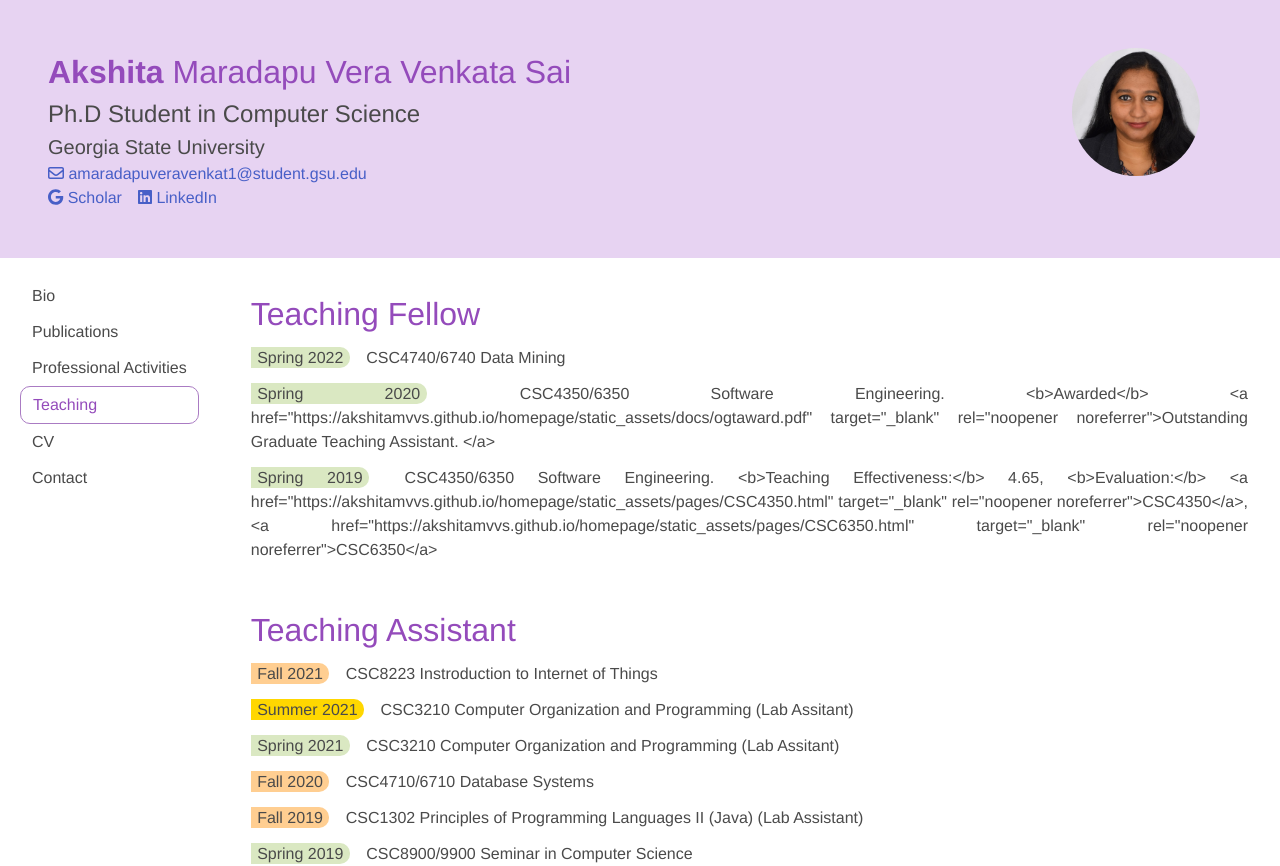
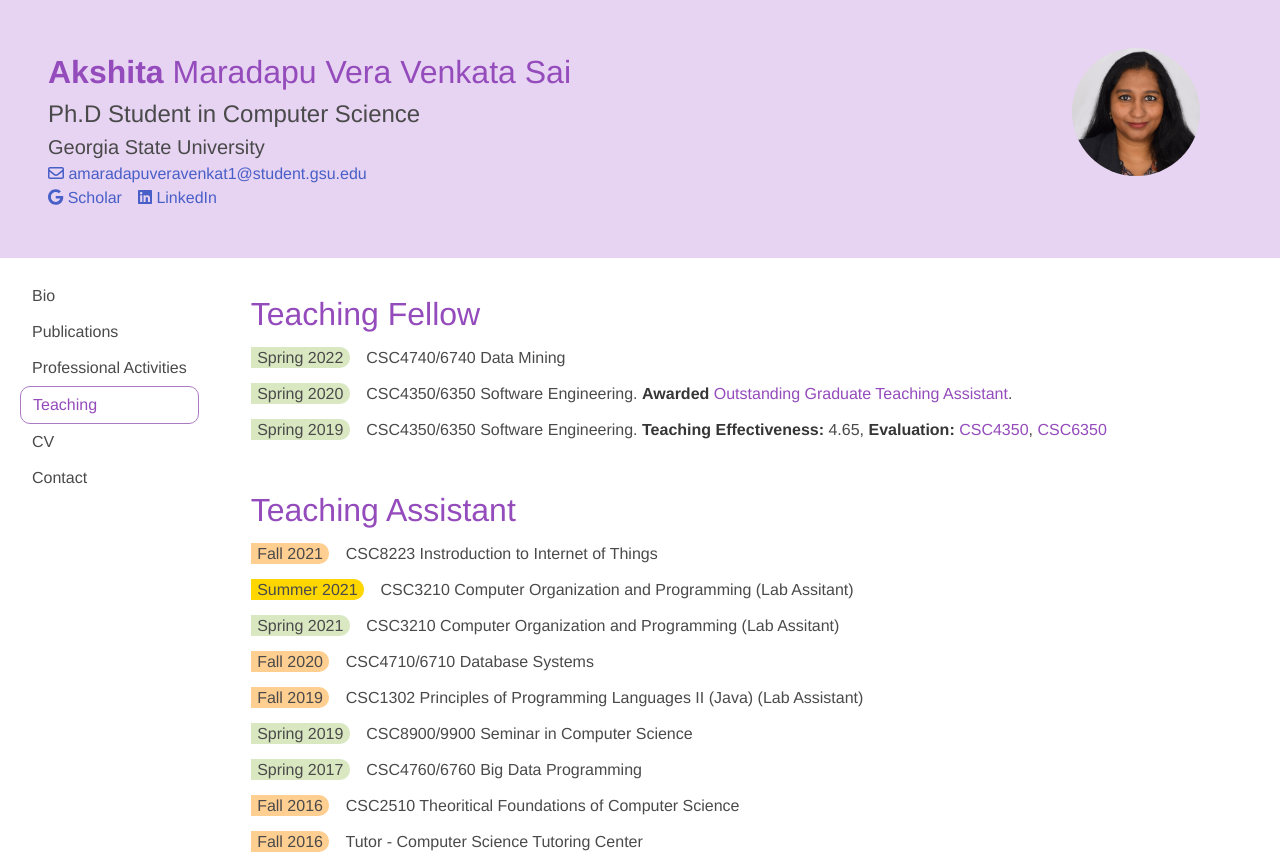
Before and after one commit to Akshitamvvs/homepage, a Next.js app: page /teaching in a window 1280 px wide. Shown: the top 866 px of the page. Built offline with nearby package versions, Linux system fonts and the light colour scheme.

Commit message:
handling static resources

```diff
--- a/components/LineItem.js
+++ b/components/LineItem.js
@@ -1,5 +1,32 @@
+import Markdown from "markdown-to-jsx";
+
+function parseMarkdown(md_text) {
+  // Parses a markown text and returns React JSX.
+  let html_text = (
+    <Markdown
+      options={{
+        overrides: {
+          a: {
+            props: {
+              target: "_blank",
+              rel: "noopener noreferrer",
+            },
+          },
+        },
+      }}
+    >
+      {md_text}
+    </Markdown>
+  );
+  return html_text;
+}
+
 export function LineItem({ item }) {
-  const { date, title, ext } = item;
+  const { date, title, extra } = item;
+  let extra_content;
+  if (extra) {
+    extra_content = parseMarkdown(extra);
+  }
 
   const season_class = (date) => {
     if (date.match(/present/i)) {
@@ -18,7 +45,7 @@ export function LineItem({ item }) {
     <li className="line-item">
       <p>
         <span className={`tag-label ${season_class(date)}`}>{date}</span>{" "}
-        {title} {ext !== undefined ? ext : ""}
+        {title} {extra_content}
       </p>
     </li>
   );
--- a/package.json
+++ b/package.json
@@ -15,6 +15,7 @@
     "@fortawesome/free-solid-svg-icons": "^6.1.1",
     "@fortawesome/react-fontawesome": "^0.1.18",
     "bulma": "^0.9.4",
+    "markdown-to-jsx": "^7.1.7",
     "next": "12.1.6",
     "react": "18.2.0",
     "react-dom": "18.2.0"
--- a/pages/api/hello.js
+++ /dev/null
@@ -1,5 +0,0 @@
-// Next.js API route support: https://nextjs.org/docs/api-routes/introduction
-
-export default function handler(req, res) {
-  res.status(200).json({ name: 'John Doe' })
-}
--- a/pages/data/teaching.js
+++ b/pages/data/teaching.js
@@ -46,23 +46,13 @@ export const TEACHING_FELLOW = [
   {
     date: "Spring 2020",
     title: "CSC4350/6350 Software Engineering.",
-    ext: `
-    <b>Awarded</b> <a href="https://akshitamvvs.github.io/homepage/static_assets/docs/ogtaward.pdf"
-      target="_blank"
-      rel="noopener noreferrer">Outstanding Graduate Teaching Assistant.
-      </a>
-    `,
+    extra:
+      "**Awarded** [Outstanding Graduate Teaching Assistant](/docs/ogtaward.pdf).",
   },
   {
     date: "Spring 2019",
     title: "CSC4350/6350 Software Engineering.",
-    ext: `
-      <b>Teaching Effectiveness:</b> 4.65,
-      <b>Evaluation:</b> <a href="https://akshitamvvs.github.io/homepage/static_assets/pages/CSC4350.html"
-        target="_blank"
-        rel="noopener noreferrer">CSC4350</a>,
-      <a href="https://akshitamvvs.github.io/homepage/static_assets/pages/CSC6350.html"
-        target="_blank"
-        rel="noopener noreferrer">CSC6350</a>`,
+    extra:
+      "**Teaching Effectiveness:** 4.65, **Evaluation:** [CSC4350](/docs/CSC4350.html), [CSC6350](/docs/CSC6350.html)",
   },
 ];
```
Also changed, not shown: pages/cv.js (+3 -7 lines), pages/data/professional.js (+3 -10 lines), pages/publications.js (+26 -18 lines), 1 other file (tests, documents, lock files or other folders).
